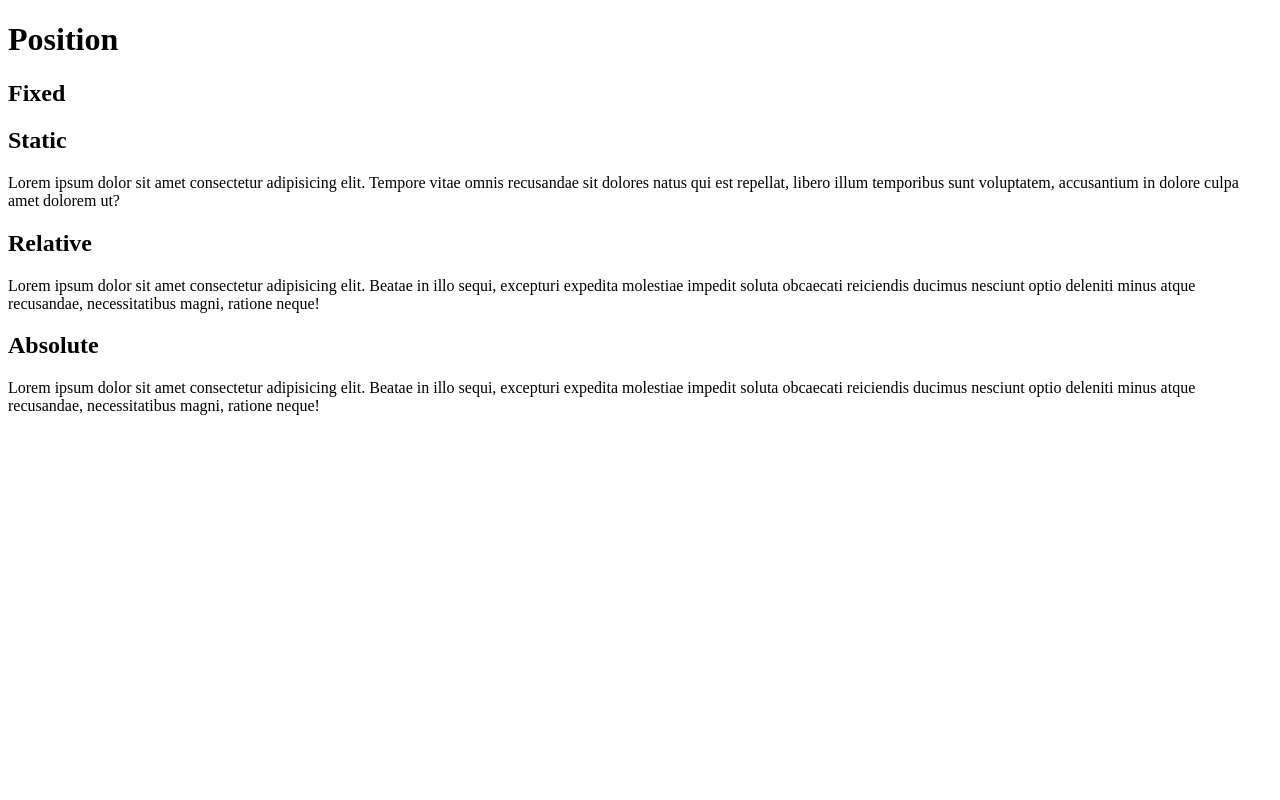
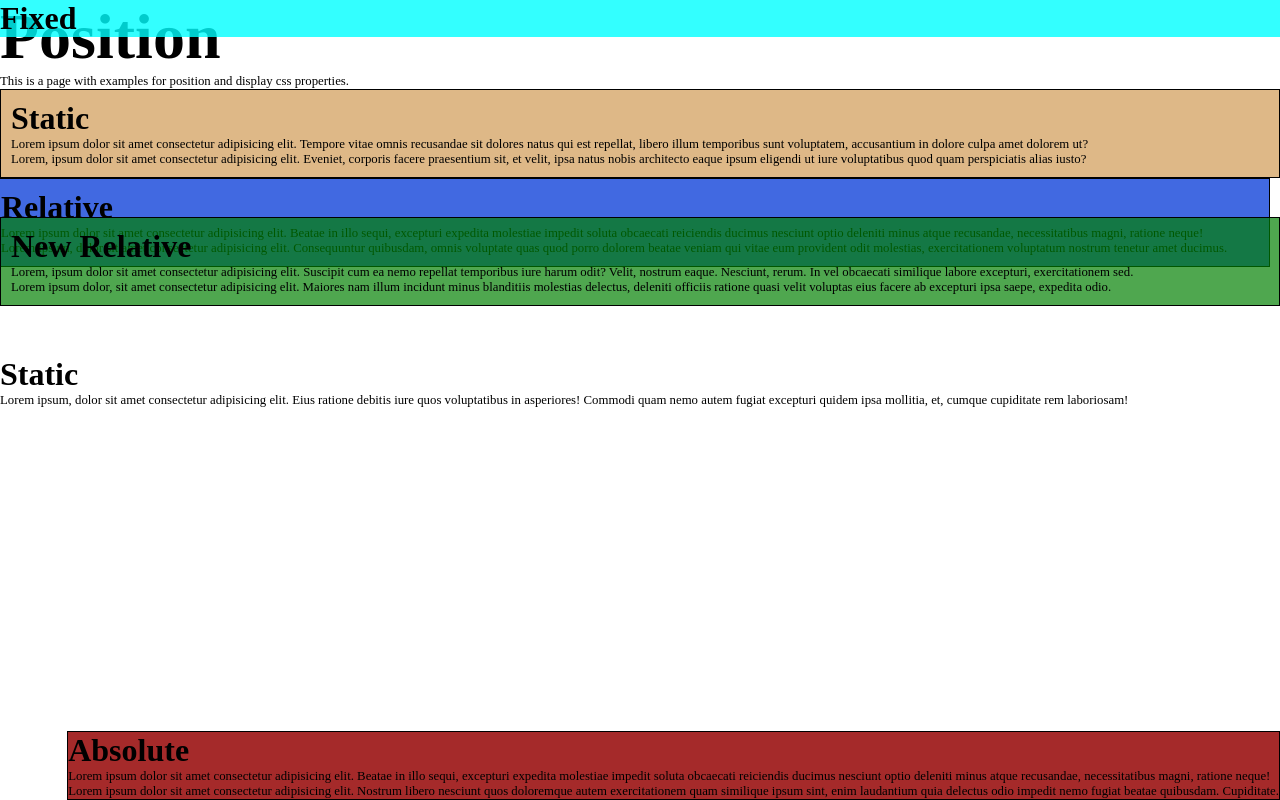
Before and after one commit to sherlockmac/frontend, a plain HTML site: page 01-position/index.html in a window 1280 px wide. Drawn offline with Linux system fonts and the light colour scheme.

Commit message:
added position mess!

```diff
--- a/01-position/index.html
+++ b/01-position/index.html
@@ -8,20 +8,33 @@
 </head>
 <body>
     <h1>Position</h1>
+    <p>This is a page with examples for position and display css properties.</p>
     <header>
         <h2>Fixed</h2>
     </header>
     <div id="static">
         <h2>Static</h2>
         <p>Lorem ipsum dolor sit amet consectetur adipisicing elit. Tempore vitae omnis recusandae sit dolores natus qui est repellat, libero illum temporibus sunt voluptatem, accusantium in dolore culpa amet dolorem ut?</p>
+        <p>Lorem, ipsum dolor sit amet consectetur adipisicing elit. Eveniet, corporis facere praesentium sit, et velit, ipsa natus nobis architecto eaque ipsum eligendi ut iure voluptatibus quod quam perspiciatis alias iusto?</p>
+    </div>
+    <div id="absolute">
+        <h2>Absolute</h2>
+        <p>Lorem ipsum dolor sit amet consectetur adipisicing elit. Beatae in illo sequi, excepturi expedita molestiae impedit soluta obcaecati reiciendis ducimus nesciunt optio deleniti minus atque recusandae, necessitatibus magni, ratione neque!</p>
+        <p>Lorem ipsum dolor sit amet consectetur adipisicing elit. Nostrum libero nesciunt quos doloremque autem exercitationem quam similique ipsum sint, enim laudantium quia delectus odio impedit nemo fugiat beatae quibusdam. Cupiditate.</p>
     </div>
     <div id="relative">
         <h2>Relative</h2>
         <p>Lorem ipsum dolor sit amet consectetur adipisicing elit. Beatae in illo sequi, excepturi expedita molestiae impedit soluta obcaecati reiciendis ducimus nesciunt optio deleniti minus atque recusandae, necessitatibus magni, ratione neque!</p>
+        <p>Lorem ipsum, dolor sit amet consectetur adipisicing elit. Consequuntur quibusdam, omnis voluptate quas quod porro dolorem beatae veniam qui vitae eum provident odit molestias, exercitationem voluptatum nostrum tenetur amet ducimus.</p>
     </div>
-    <div id="absolute">
-        <h2>Absolute</h2>
-        <p>Lorem ipsum dolor sit amet consectetur adipisicing elit. Beatae in illo sequi, excepturi expedita molestiae impedit soluta obcaecati reiciendis ducimus nesciunt optio deleniti minus atque recusandae, necessitatibus magni, ratione neque!</p>
+    <div id="new-relative">
+        <h2>New Relative</h2>
+        <p>Lorem, ipsum dolor sit amet consectetur adipisicing elit. Suscipit cum ea nemo repellat temporibus iure harum odit? Velit, nostrum eaque. Nesciunt, rerum. In vel obcaecati similique labore excepturi, exercitationem sed.</p>
+        <p>Lorem ipsum dolor, sit amet consectetur adipisicing elit. Maiores nam illum incidunt minus blanditiis molestias delectus, deleniti officiis ratione quasi velit voluptas eius facere ab excepturi ipsa saepe, expedita odio.</p>
+    </div>
+    <div>
+        <h2>Static</h2>
+        <p>Lorem ipsum, dolor sit amet consectetur adipisicing elit. Eius ratione debitis iure quos voluptatibus in asperiores! Commodi quam nemo autem fugiat excepturi quidem ipsa mollitia, et, cumque cupiditate rem laboriosam!</p>
     </div>
 </body>
 </html>
--- a/01-position/style.css
+++ b/01-position/style.css
@@ -0,0 +1,63 @@
+h1, h2, p {
+    margin: 0;
+    font-size: inherit;
+}
+
+body {
+    margin: 0;
+    /* padding: 0 20px; */
+}
+
+h1 {
+    font-size: 4em;
+}
+
+h2 {
+    font-size: 2em;
+}
+
+p {
+    font-size: 0.8em;
+}
+
+header {
+    position: fixed;
+    width: 100%;
+    left: 0;
+    top: 0;
+    background-color: rgba(0, 255, 255, 0.8);
+    z-index: 9999;
+}
+
+#static {
+    position: static;
+    background-color: burlywood;
+    border: 1px solid black;
+    padding: 10px;
+}
+
+#relative {
+    position: relative;
+    background-color: royalblue;
+    border: 1px solid black;
+    padding: 10px;
+    left: -10px;
+    z-index: 2;
+}
+
+#new-relative {
+    position: relative;
+    background-color: rgba(0, 128, 0, 0.689);
+    border: 1px solid black;
+    padding: 10px;
+    top: -50px;
+    z-index: 3;
+}
+
+#absolute {
+    position: absolute;
+    right: 0;
+    bottom: 0;
+    background-color: brown;
+    border: 1px solid black;
+}
```
